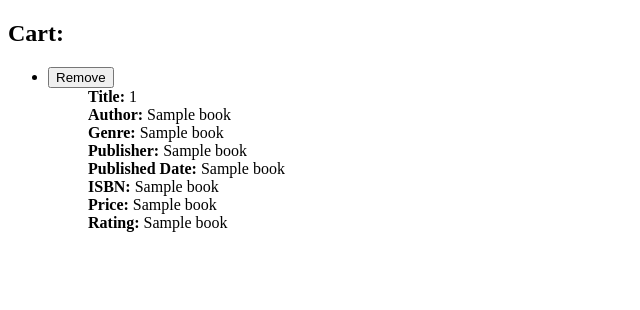
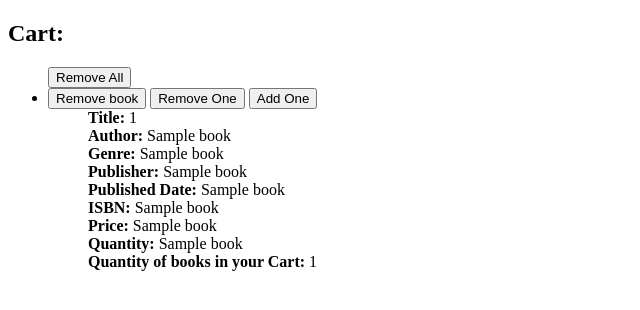
Before and after one commit to Volatar/Bombastic-Bookstore, a Flask app: template templates/checkout.html in a window 1280 px wide. Shown: the top 310 px of the page, without its empty margins (0-640 px from the left). Run offline with Flask 3, Linux system fonts and the light colour scheme; the template is opened without the code that fills it: most values are stand-ins (such as "Sample title", 1, 10 or a date in 2020); some libraries are stand-ins or nearby versions.

Commit message:
Implemented all of the buttons needed for the cart

```diff
--- a/templates/checkout.html
+++ b/templates/checkout.html
@@ -1,28 +1,49 @@
 <!DOCTYPE html>
 <html lang="en">
   <head>
-    <meta charset="UTF-8">
-    <meta name="viewport" content="width=device-width, initial-scale=1.0">
+    <meta charset="UTF-8" />
+    <meta name="viewport" content="width=device-width, initial-scale=1.0" />
     <title>Checkout</title>
   </head>
   <body>
     <h2>Cart:</h2>
     <ul>
-        {% for book in cart %}
+      <form action="/empty_cart" method="post">
+        <button type="submit">Remove All</button>
+      </form>
+      {% for book, count in cart %}
       <li>
-                <form action="/remove_from_cart" method="post">
-                    <input type="hidden" name="title" value="{{ book[0] }}">
-                    <button type="submit">Remove</button>
+        <form action="/remove_from_cart" method="post" style="display: inline">
+          <input type="hidden" name="title" value="{{ book[0] }}" />
+          <button type="submit">Remove book</button>
+        </form>
+        <form action="/remove_one_book" method="post" style="display: inline">
+          <input type="hidden" name="title" value="{{ book[0] }}" />
+          <button type="submit">Remove One</button>
+        </form>
+        <form action="/add_one_book" method="post" style="display: inline">
+          <input type="hidden" name="title" value="{{ book[0] }}" />
+          <button type="submit">Add One</button>
         </form>
         <ul>
-                    <strong>Title:</strong> {{ book[0] }}<br>
-                    <strong>Author:</strong> {{ book[1] }}<br>
-                    <strong>Genre:</strong> {{ book[2] }}<br>
-                    <strong>Publisher:</strong> {{ book[3] }}<br>
-                    <strong>Published Date:</strong> {{ book[4] }}<br>
-                    <strong>ISBN:</strong> {{ book[5] }}<br>
-                    <strong>Price:</strong> {{ book[6] }}<br>
-                    <strong>Rating:</strong> {{ book[7] }}<br>
+          <strong>Title:</strong>
+          {{ book[0] }}<br />
+          <strong>Author:</strong>
+          {{ book[1] }}<br />
+          <strong>Genre:</strong>
+          {{ book[2] }}<br />
+          <strong>Publisher:</strong>
+          {{ book[3] }}<br />
+          <strong>Published Date:</strong>
+          {{ book[4] }}<br />
+          <strong>ISBN:</strong>
+          {{ book[5] }}<br />
+          <strong>Price:</strong>
+          {{ book[6] }}<br />
+          <strong>Quantity:</strong>
+          {{ book[7] }}<br />
+          <strong>Quantity of books in your Cart:</strong>
+          {{ count }}<br />
         </ul>
       </li>
       {% endfor %}
--- a/web_app_main.py
+++ b/web_app_main.py
@@ -197,8 +197,18 @@ def add_to_cart():
     # Debug statement
     print("Book added to cart:", book_title)
 
-    # Render the checkout page after adding the book to the cart
-    return checkout()
+    # Redirect to the checkout page after adding the book to the cart
+    return redirect(url_for('checkout'))
+
+@app.route('/empty_cart', methods=['POST'])
+def empty_cart():
+    # Clear the cart in the session
+    if 'cart' in session:
+        session['cart'] = []
+
+    # Redirect to the checkout page after emptying the cart
+    return redirect(url_for('checkout'))
+
 
 @app.route('/remove_from_cart', methods=['POST'])
 def remove_from_cart():
@@ -212,33 +222,56 @@ def remove_from_cart():
     # Redirect to the checkout page after removing the book from the cart
     return redirect(url_for('checkout'))
 
+
+@app.route('/remove_one_book', methods=['POST'])
+def remove_one_book():
+    # Fetch the book title to be removed from the form data
+    book_title = request.form.get('title')
+
+    # Remove one instance of the book title from the session cart if it exists
+    if 'cart' in session and book_title in session['cart']:
+        session['cart'].remove(book_title)
+
+    # Redirect to the checkout page after removing one book from the cart
+    return redirect(url_for('checkout'))
+
+
+@app.route('/add_one_book', methods=['POST'])
+def add_one_book():
+    # Fetch the book title to be added from the form data
+    book_title = request.form.get('title')
+
+    # Add one instance of the book title to the session cart
+    if 'cart' in session:
+        session['cart'].append(book_title)
+
+    # Redirect to the checkout page after adding one book to the cart
+    return redirect(url_for('checkout'))
+
+
 @app.route('/checkout')
 def checkout():
     # Retrieve the cart from the session
     cart_titles = session.get('cart', [])
 
-    # Fetch book details for each title in the cart
+    # Count occurrences of each book title in the cart
+    cart_count = {}
+    for title in cart_titles:
+        cart_count[title] = cart_count.get(title, 0) + 1
+
+    # Fetch book details for each unique title in the cart
     cart_details = []
     conn = sqlite3.connect('books.db')
     cursor = conn.cursor()
-    for title in cart_titles:
+    for title, count in cart_count.items():
         cursor.execute("SELECT * FROM books WHERE title = ?", (title,))
         book_info = cursor.fetchone()
         if book_info:
-            cart_details.append(book_info)
+            cart_details.append((book_info, count))
     conn.close()
-
-    # Debug statement
-    print("Cart in checkout:")
-    for item in cart_details:
-        print(item[0])  # Print only the title
-
-    # Debug statement
-    print("Cart in checkout:", cart_details)
 
     # Render the checkout page with the cart data
     return render_template('checkout.html', cart=cart_details)
 
-
 if __name__ == "__main__":
     app.run(debug=True)
```
Also changed, not shown: books.db. Lines whose indentation alone changed are shown as unchanged.
